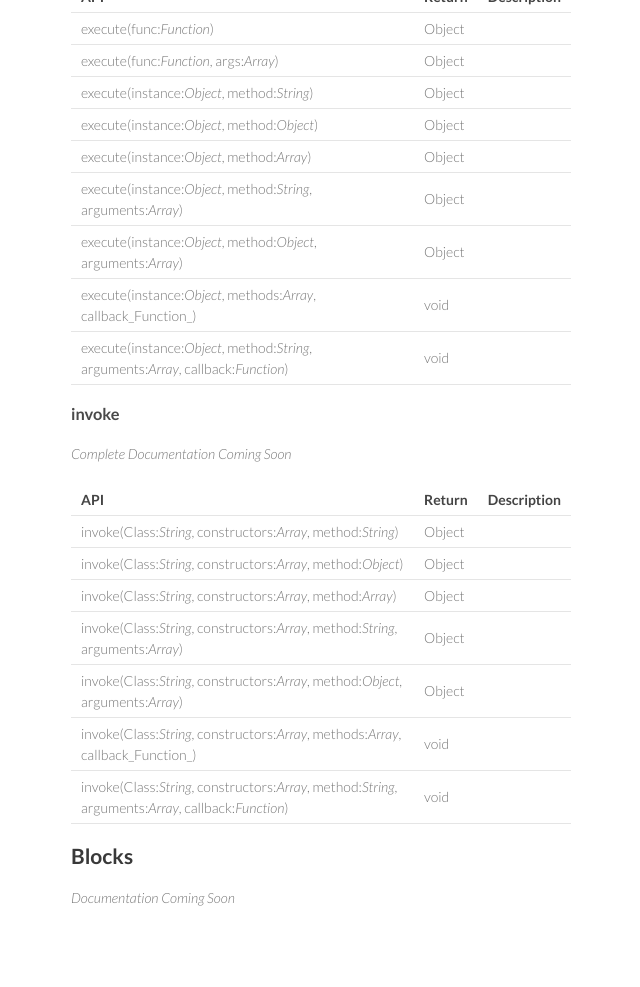
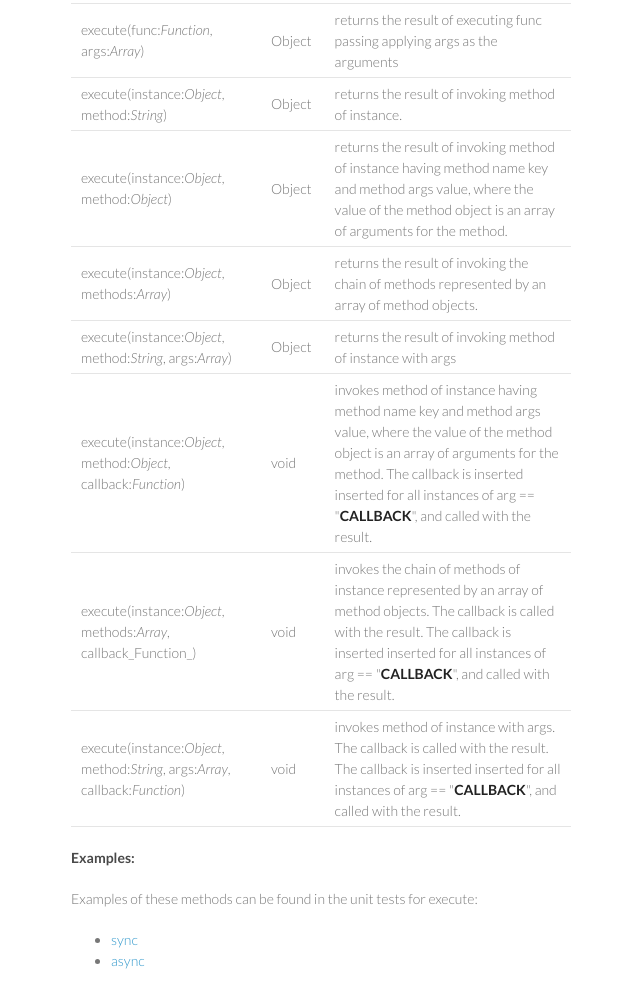
Before and after one commit to kodmunki/ku4js-reflection, a plain HTML site: page index.html in a window 1280 px wide. Shown: the part 961-1948 px from the top of the page, without its empty margins (499-1139 px from the left). Drawn offline with Linux system fonts and the light colour scheme.

Commit message:
Create gh-pages branch via GitHub

````diff
--- a/index.html
+++ b/index.html
@@ -81,8 +81,6 @@ this process:</p>
 </table><h3>
 <a name="execute" class="anchor" href="#execute"><span class="octicon octicon-link"></span></a>execute</h3>
 
-<p><em>Complete Documentation Coming Soon</em></p>
-
 <table>
 <thead><tr>
 <th>API</th>
@@ -93,53 +91,59 @@ this process:</p>
 <tr>
 <td>execute(func:<em>Function</em>)</td>
 <td>Object</td>
-<td></td>
+<td>returns the result of executing func.</td>
 </tr>
 <tr>
 <td>execute(func:<em>Function</em>, args:<em>Array</em>)</td>
 <td>Object</td>
-<td></td>
+<td>returns the result of executing func passing applying args as the arguments</td>
 </tr>
 <tr>
 <td>execute(instance:<em>Object</em>, method:<em>String</em>)</td>
 <td>Object</td>
-<td></td>
+<td>returns the result of invoking method of instance.</td>
 </tr>
 <tr>
 <td>execute(instance:<em>Object</em>, method:<em>Object</em>)</td>
 <td>Object</td>
-<td></td>
+<td>returns the result of invoking method of instance having method name key and method args value, where the value of the method object is an array of arguments for the method.</td>
 </tr>
 <tr>
-<td>execute(instance:<em>Object</em>, method:<em>Array</em>)</td>
+<td>execute(instance:<em>Object</em>, methods:<em>Array</em>)</td>
 <td>Object</td>
-<td></td>
+<td>returns the result of invoking the chain of methods represented by an array of method objects.</td>
 </tr>
 <tr>
-<td>execute(instance:<em>Object</em>, method:<em>String</em>, arguments:<em>Array</em>)</td>
+<td>execute(instance:<em>Object</em>, method:<em>String</em>, args:<em>Array</em>)</td>
 <td>Object</td>
-<td></td>
+<td>returns the result of invoking method of instance with args</td>
 </tr>
 <tr>
-<td>execute(instance:<em>Object</em>, method:<em>Object</em>, arguments:<em>Array</em>)</td>
-<td>Object</td>
-<td></td>
+<td>execute(instance:<em>Object</em>, method:<em>Object</em>, callback:<em>Function</em>)</td>
+<td>void</td>
+<td>invokes method of instance having method name key and method args value, where the value of the method object is an array of arguments for the method. The callback is inserted inserted for all instances of arg == "<strong>CALLBACK</strong>", and called with the result.</td>
 </tr>
 <tr>
 <td>execute(instance:<em>Object</em>, methods:<em>Array</em>, callback_Function_)</td>
 <td>void</td>
-<td></td>
+<td>invokes the chain of methods of instance represented by an array of method objects. The callback is called with the result. The callback is inserted inserted for all instances of arg == "<strong>CALLBACK</strong>", and called with the result.</td>
 </tr>
 <tr>
-<td>execute(instance:<em>Object</em>, method:<em>String</em>, arguments:<em>Array</em>, callback:<em>Function</em>)</td>
+<td>execute(instance:<em>Object</em>, method:<em>String</em>, args:<em>Array</em>, callback:<em>Function</em>)</td>
 <td>void</td>
-<td></td>
+<td>invokes method of instance with args. The callback is called with the result. The callback is inserted inserted for all instances of arg == "<strong>CALLBACK</strong>", and called with the result.</td>
 </tr>
 </tbody>
-</table><h3>
+</table><h4>
+<a name="examples" class="anchor" href="#examples"><span class="octicon octicon-link"></span></a>Examples:</h4>
+
+<p>Examples of these methods can be found in the unit tests for execute:</p>
+
+<ul>
+<li><a href="https://github.com/kodmunki/ku4js-reflection/tree/master/tests/src/instance/sync">sync</a></li>
+<li><a href="https://github.com/kodmunki/ku4js-reflection/tree/master/tests/src/instance/async">async</a></li>
+</ul><h3>
 <a name="invoke" class="anchor" href="#invoke"><span class="octicon octicon-link"></span></a>invoke</h3>
-
-<p><em>Complete Documentation Coming Soon</em></p>
 
 <table>
 <thead><tr>
@@ -151,43 +155,72 @@ this process:</p>
 <tr>
 <td>invoke(Class:<em>String</em>, constructors:<em>Array</em>, method:<em>String</em>)</td>
 <td>Object</td>
-<td></td>
+<td>returns the result of invoking method of Class constructed with constructors.</td>
 </tr>
 <tr>
 <td>invoke(Class:<em>String</em>, constructors:<em>Array</em>, method:<em>Object</em>)</td>
 <td>Object</td>
-<td></td>
+<td>returns the result of invoking method of Class constructed with constructors having method name key and method args value, where the value of the method object is an array of arguments for the method.</td>
 </tr>
 <tr>
-<td>invoke(Class:<em>String</em>, constructors:<em>Array</em>, method:<em>Array</em>)</td>
+<td>invoke(Class:<em>String</em>, constructors:<em>Array</em>, methods:<em>Array</em>)</td>
 <td>Object</td>
-<td></td>
+<td>returns the result of invoking the chain of methods represented by an array of method objects.</td>
 </tr>
 <tr>
-<td>invoke(Class:<em>String</em>, constructors:<em>Array</em>, method:<em>String</em>, arguments:<em>Array</em>)</td>
+<td>invoke(Class:<em>String</em>, constructors:<em>Array</em>, method:<em>String</em>, args:<em>Array</em>)</td>
 <td>Object</td>
-<td></td>
+<td>returns the result of invoking method of Class constructed with constructors with args</td>
 </tr>
 <tr>
-<td>invoke(Class:<em>String</em>, constructors:<em>Array</em>, method:<em>Object</em>, arguments:<em>Array</em>)</td>
-<td>Object</td>
-<td></td>
+<td>invoke(Class:<em>String</em>, constructors:<em>Array</em>, method:<em>Object</em>, callback:<em>Function</em>)</td>
+<td>void</td>
+<td>invokes method of Class constructed with constructors having method name key and method args value, where the value of the method object is an array of arguments for the method. The callback is inserted inserted for all Class constructed with constructorss of arg == "<strong>CALLBACK</strong>", and called with the result.</td>
 </tr>
 <tr>
 <td>invoke(Class:<em>String</em>, constructors:<em>Array</em>, methods:<em>Array</em>, callback_Function_)</td>
 <td>void</td>
-<td></td>
+<td>invokes the chain of methods of Class constructed with constructors represented by an array of method objects. The callback is called with the result. The callback is inserted inserted for all Class constructed with constructorss of arg == "<strong>CALLBACK</strong>", and called with the result.</td>
 </tr>
 <tr>
-<td>invoke(Class:<em>String</em>, constructors:<em>Array</em>, method:<em>String</em>, arguments:<em>Array</em>, callback:<em>Function</em>)</td>
+<td>invoke(Class:<em>String</em>, constructors:<em>Array</em>, method:<em>String</em>, args:<em>Array</em>, callback:<em>Function</em>)</td>
 <td>void</td>
-<td></td>
+<td>invokes method of Class constructed with constructors with args. The callback is called with the result. The callback is inserted inserted for all Class constructed with constructorss of arg == "<strong>CALLBACK</strong>", and called with the result.</td>
 </tr>
 </tbody>
-</table><h2>
+</table><h4>
+<a name="examples-1" class="anchor" href="#examples-1"><span class="octicon octicon-link"></span></a>Examples:</h4>
+
+<p>Examples of these methods can be found in the unit tests for execute:</p>
+
+<ul>
+<li><a href="https://github.com/kodmunki/ku4js-reflection/tree/master/tests/src/class/sync">sync</a></li>
+<li><a href="https://github.com/kodmunki/ku4js-reflection/tree/master/tests/src/class/async">async</a></li>
+</ul><h2>
 <a name="blocks" class="anchor" href="#blocks"><span class="octicon octicon-link"></span></a>Blocks</h2>
 
-<p><em>Documentation Coming Soon</em></p>
+<p>Blocks are a addition that came out of Apple's extension of C. Where blocks open the ability to implement closures in C.
+Though JavaScript already includes this feature, the ability to pass functions across processes and threads may arise in
+the implementation of async reflection calls. ku4js-reflection blocks allow the developer to pass functions across as
+arguments to async reflection invocations and include "<strong>CALLBACK</strong>" replacements in withing the block.</p>
+
+<p>Blocks are strings that take the following form:</p>
+
+<div class="highlight highlight-javascript"><pre><span class="s1">'^([arg1[, arg2[, ...]]]) { /* implementation that may include __CALLBACK__ */ }'</span>
+<span class="err">``</span>
+
+<span class="nx">Using</span> <span class="k">this</span><span class="p">,</span> <span class="nx">we</span> <span class="nx">can</span> <span class="nx">see</span> <span class="k">in</span> <span class="nx">the</span> <span class="nx">following</span> <span class="nx">example</span> <span class="nx">how</span> <span class="nx">a</span> <span class="nx">block</span> <span class="nx">may</span> <span class="nx">be</span> <span class="nx">used</span><span class="o">:</span>
+
+<span class="err">```</span><span class="nx">javascript</span>
+<span class="nx">$</span><span class="p">.</span><span class="nx">ku4reflection</span><span class="p">.</span><span class="nx">invoke</span><span class="p">(</span><span class="s2">"$.service"</span><span class="p">,</span> <span class="p">[],</span> <span class="p">[</span>
+    <span class="p">{</span><span class="s2">"uri"</span><span class="o">:</span> <span class="p">[</span><span class="s2">"./"</span><span class="p">]},</span>
+    <span class="p">{</span><span class="s2">"onSuccess"</span><span class="o">:</span> <span class="p">[</span><span class="s1">'^(){  __CALLBACK__; }'</span><span class="p">]},</span>
+    <span class="p">{</span><span class="s2">"onError"</span><span class="o">:</span> <span class="p">[</span><span class="s1">'^(){ (function() { __CALLBACK__; })("ERROR"); }'</span><span class="p">]},</span>
+    <span class="s2">"call"</span><span class="p">],</span> <span class="kd">function</span><span class="p">()</span> <span class="p">{</span> <span class="nx">console</span><span class="p">.</span><span class="nx">log</span><span class="p">(</span><span class="nx">arguments</span><span class="p">);</span> <span class="p">});</span>
+</pre></div>
+
+<p>The above will attempt to call for the current document. If the call is made over http the callback result will be the
+text of the document. If the call is made over the file system the browser will likely not allow the call.</p>
       </section>
       <footer>
         <p>This project is maintained by <a href="https://github.com/kodmunki">kodmunki</a></p>
````
Also changed, not shown: params.json (+1 -1 lines).
